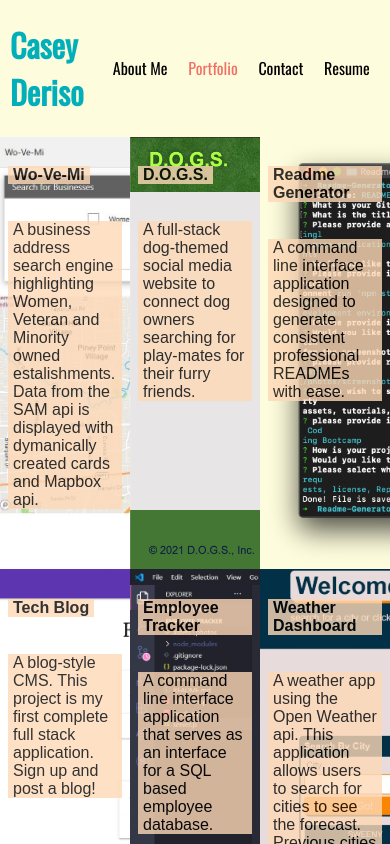
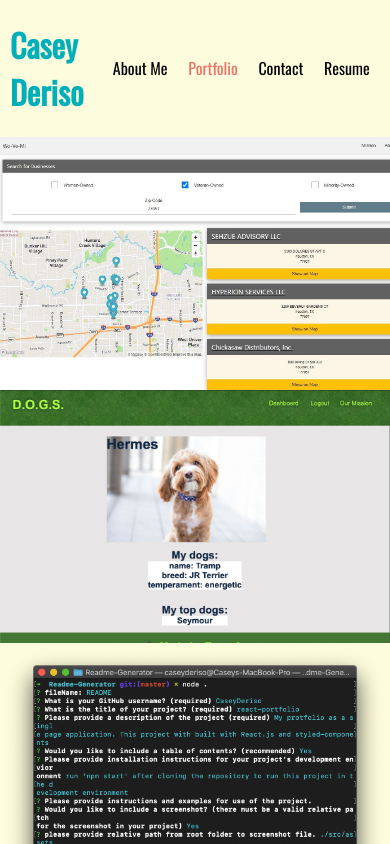
Before and after one commit to CaseyDeriso/react-portfolio, a React (Create React App) app: page / in a window 390 px wide. Both pictures are taken after a click on the link "Portfolio". Shown: the top 844 px of the page. Built offline with nearby package versions, Linux system fonts and the light colour scheme.

Commit message:
added media queries to project grid

```diff
--- a/src/App.js
+++ b/src/App.js
@@ -50,7 +50,7 @@ const App = () => {
         return <Resume></Resume>;
 
       default:
-        return <div>This is my website</div>;
+        return <div>👋🏼 WAZZZZZAAAAAA! </div>;
     }
   }
 
--- a/src/components/Portfolio/index.js
+++ b/src/components/Portfolio/index.js
@@ -3,11 +3,20 @@ import styled from "styled-components";
 
 const PortfolioDiv = styled.div`
   display: grid;
-  grid-template-columns: repeat(3, 1fr);
-  grid-template-rows: repeat(2, 1fr);
+  grid-template-columns: repeat(3, 33.3vw);
+  grid-template-rows: repeat(3, 20vh);
+  @media only screen and (max-width: 750px) {
+      grid-template-columns: repeat(2, 50vw);
+      grid-template-rows: repeat(5, 30vh);
+  };
+  @media only screen and (max-width: 500px) {
+    grid-template-columns: 100%;
+    grid-template-rows: repeat(9, 30vh)
+  }
 `;
 
-const Project = styled.div`
+const Project = styled.a`
+  color: #000000;
   font-family: arial;
   background-size: cover;
   padding: 8px;
@@ -17,15 +26,21 @@ const ProjectHeader = styled.h4`
   align-items: center;
   background-color: #fed9b7;
   opacity: 80%;
-  display: inline-block;
+  display: none;
   padding: 0 5px;
+  ${Project}:hover & {
+    display: inline-block
+  };
 `
 
 const ProjectText = styled.p`
   background-color: #fed9b7;
   opacity: 80%;
-  display: inline-block;
+  display: none;
   padding: 0 5px;
+  ${Project}:hover & {
+    display: inline-block
+  };
 `
 
 
```
